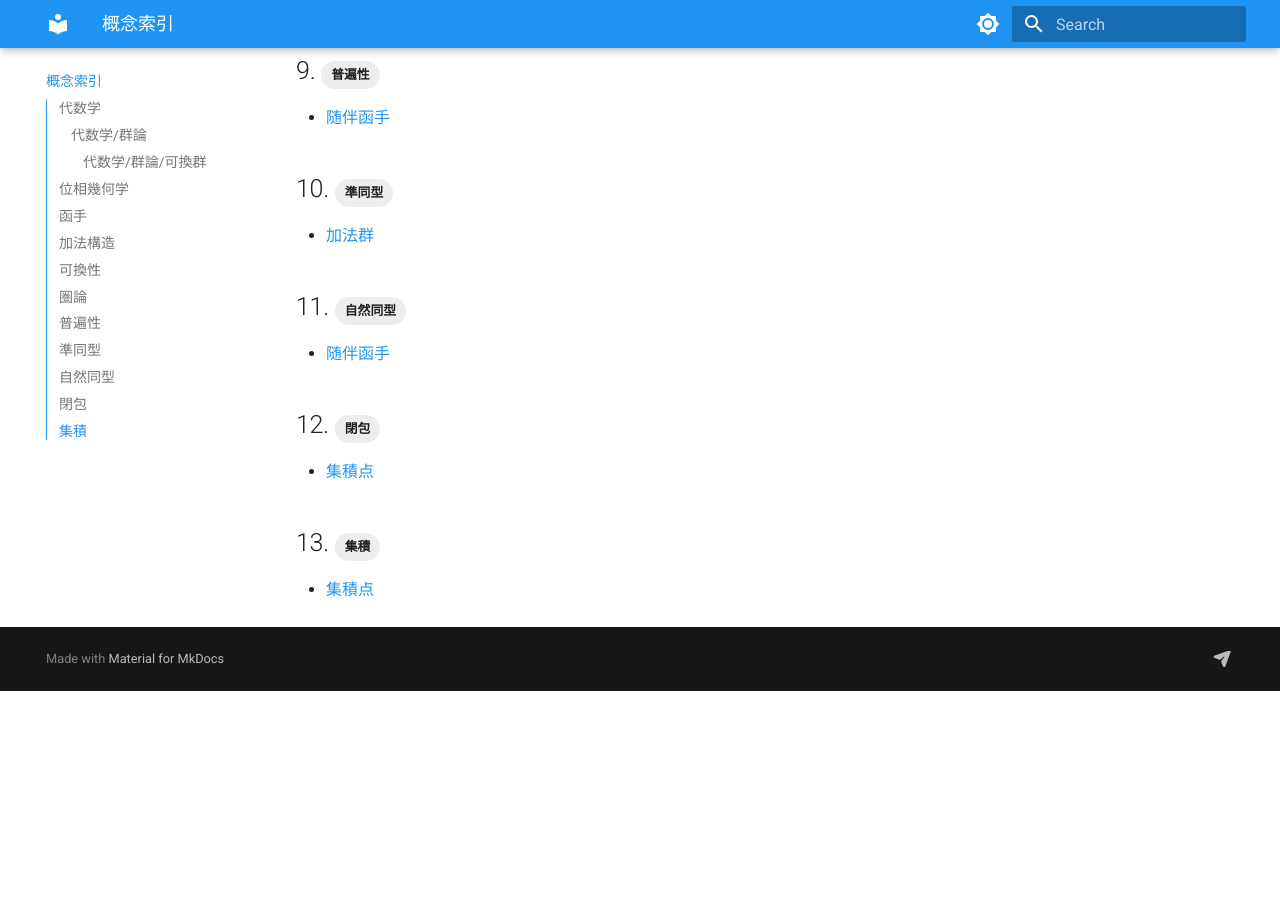
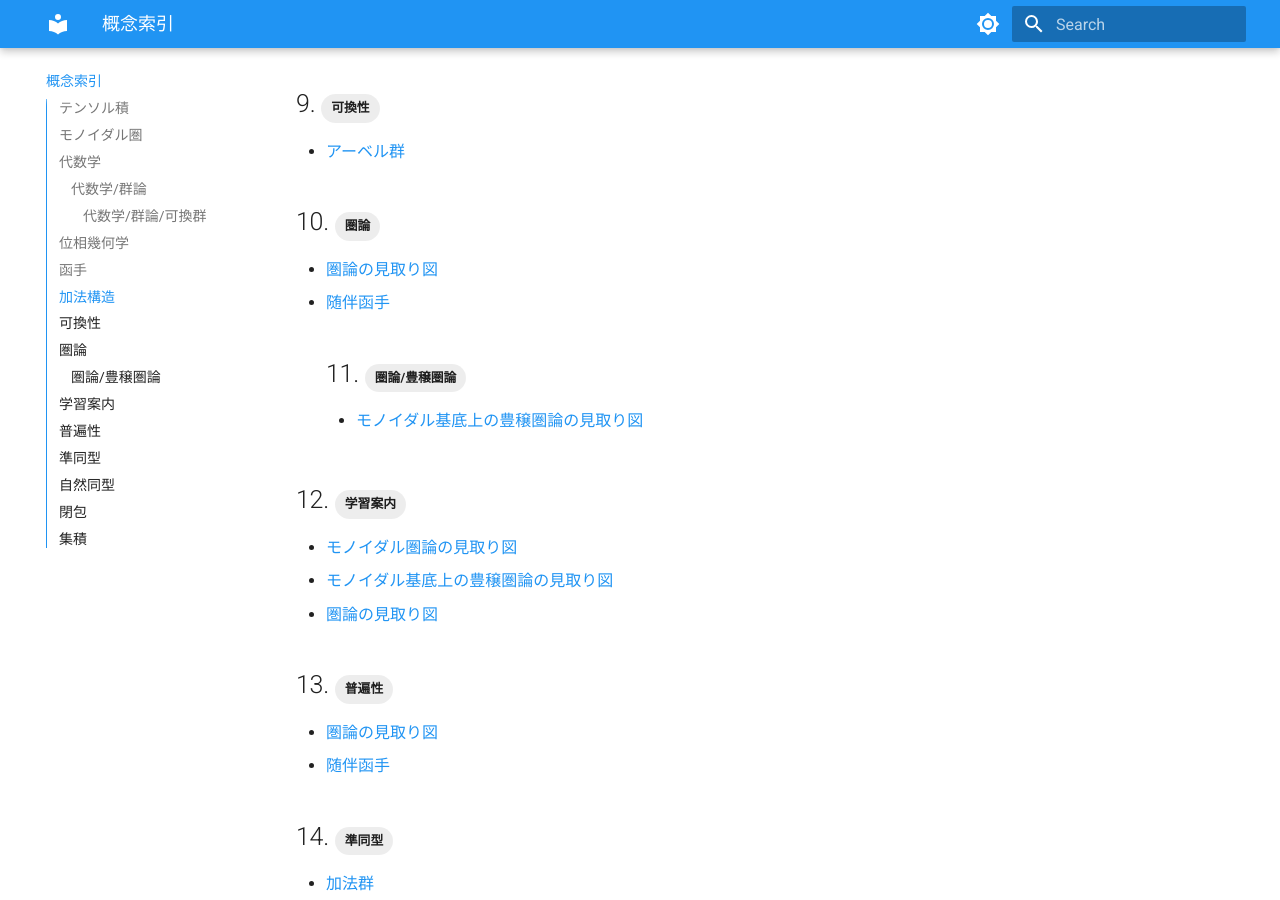
Before and after one commit to skrtk98/deepmath, an MkDocs documentation site: the page built from docs/tags.md, in a window 1280 px wide and 900 px high, scrolled down 1217 px. Built offline with MkDocs 1.6.1 and Material for MkDocs 9.7.7, drawn with Linux system fonts in a browser that asks for light colours; before the commit the page ends 1908 px from its top, so only the background shows below that; some of the changed text lies outside the part shown.

Commit message:
Migrate category theory introduction notes

```diff
--- /dev/null
+++ b/docs/wiki/category_theory_overview.md
@@ -0,0 +1,24 @@
+---
+tags:
+  - 圏論
+  - 学習案内
+  - 普遍性
+---
+
+# 圏論の見取り図
+
+圏論は、対象の内部構造だけでなく、対象間の射とその合成を研究する言語である。
+集合、群、環、位相空間、線形空間のように異なる対象を、射が保存する構造と普遍性によって比較できる。
+
+## 学習の順序
+
+まず [圏](./category.md)、[射の始点と終点](./source_and_target.md)、[函手](./functor.md)、[自然変換](./natural_transformation.md) を通じて、射と構造保存の記法を定める。
+次に [普遍性](./universal_property.md)、[随伴函手](./adjoint_functor.md)、[極限](./limit.md)、[余極限](./colimit.md) を学ぶと、積、余積、等化子、引き戻しを共通の形式で扱える。
+前層、米田埋め込み、Kan 拡張、高次圏論は、この基礎の上に位置する。
+
+## 参考文献
+
+1. Tom Leinster, *Basic Category Theory*, Cambridge University Press, 2014.
+2. Saunders Mac Lane, *Categories for the Working Mathematician*, 2nd ed., Springer, 1998.
+3. 中岡宏行『圏論の技法：アーベル圏と三角圏でのホモロジー代数』日本評論社、2015年。
+4. 浅芝秀人『圏と表現論：2-圏論的被覆理論を中心に』サイエンス社、2019年。
--- /dev/null
+++ b/docs/wiki/enriched_category_overview.md
@@ -0,0 +1,23 @@
+---
+tags:
+  - 圏論/豊穣圏論
+  - 学習案内
+  - モノイダル圏
+---
+
+# モノイダル基底上の豊穣圏論の見取り図
+
+豊穣圏論は、通常の Hom 集合をモノイダル圏の対象へ置き換える。
+この置換により、加法圏、線形圏、順序、Lawvere 距離空間を同じ圏論的形式で扱える。
+
+## 学習の順序
+
+基底の [モノイダル圏](./monoidal_category.md) と [閉モノイダル圏](./closed_monoidal_category.md) を確認した後、[豊穣圏](./enriched_category.md)、[豊穣函手](./enriched_functor.md)、[豊穣自然変換](./enriched_natural_transformation.md) を学ぶ。
+次に [豊穣函手圏](./enriched_functor_category.md)、[豊穣米田の補題](./enriched_yoneda_lemma.md)、[重み付き余極限](./weighted_colimit_enriched.md)、[豊穣 Kan 拡張](./enriched_kan_extension.md) を扱う。
+[Bénabou cosmos 上の豊穣圏](./benabou_cosmos_enrichment.md) は、これらの構成に十分な基底の仮定を整理する。
+
+## 参考文献
+
+1. G. M. Kelly, *Basic Concepts of Enriched Category Theory*, Cambridge University Press, 1982.
+2. F. Borceux, *Handbook of Categorical Algebra 2*, Cambridge University Press, 1994.
+3. Vladimir Hinich, *Enriched Yoneda lemma*, Theory and Applications of Categories 31 (2016), 833-838.
--- /dev/null
+++ b/docs/wiki/monoidal_category_overview.md
@@ -0,0 +1,23 @@
+---
+tags:
+  - モノイダル圏
+  - 学習案内
+  - テンソル積
+---
+
+# モノイダル圏論の見取り図
+
+モノイダル圏は、圏にテンソル積と単位対象を加え、対象や射を結合する操作を扱う。
+ベクトル空間のテンソル積、集合や位相空間の直積、量子系の合成は代表的な例である。
+
+## 学習の順序
+
+[モノイダル圏](./monoidal_category.md) で結合子と単位子を確認し、[強モノイダル函手](./monoidal_functor.md) と [モノイダル自然変換](./monoidal_natural_transformation.md) へ進む。
+その後、[組紐モノイダル圏](./braided_monoidal_category.md)、[対称モノイダル圏](./symmetric_monoidal_category.md)、[閉モノイダル圏](./closed_monoidal_category.md)、[双対対象](./dual_object.md) を学ぶ。
+[モノイド対象](./monoid_object.md)、加群対象、トレースは、代数的および計算論的な応用を与える。
+
+## 参考文献
+
+1. Saunders Mac Lane, *Categories for the Working Mathematician*, 2nd ed., Springer, 1998.
+2. Brian Day and Ross Street, *Monoidal Bicategories and Hopf Algebroids*, Advances in Mathematics 129 (1997), 99-157.
+3. Joyal and Street, *Braided Tensor Categories*, Advances in Mathematics 102 (1993), 20-78.
```
Also changed, not shown: MIGRATION_AUDIT.md (+3 -0 lines).
